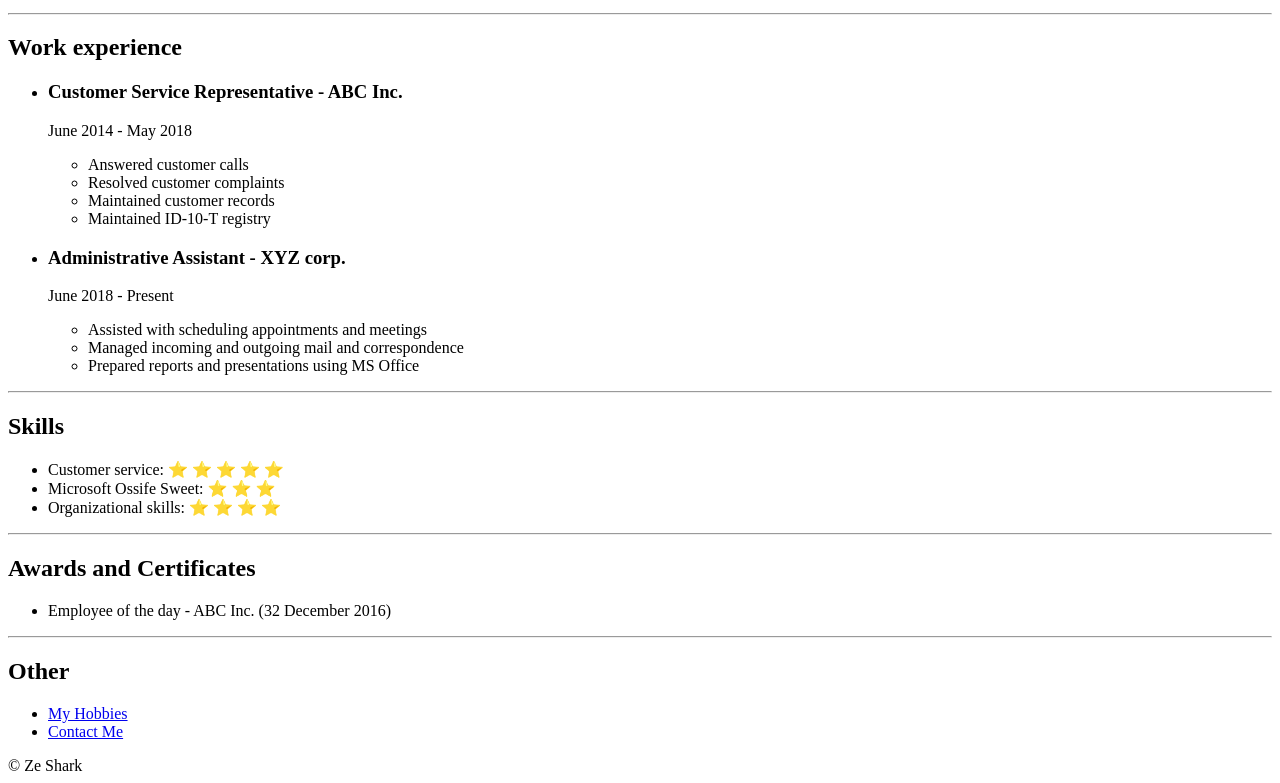
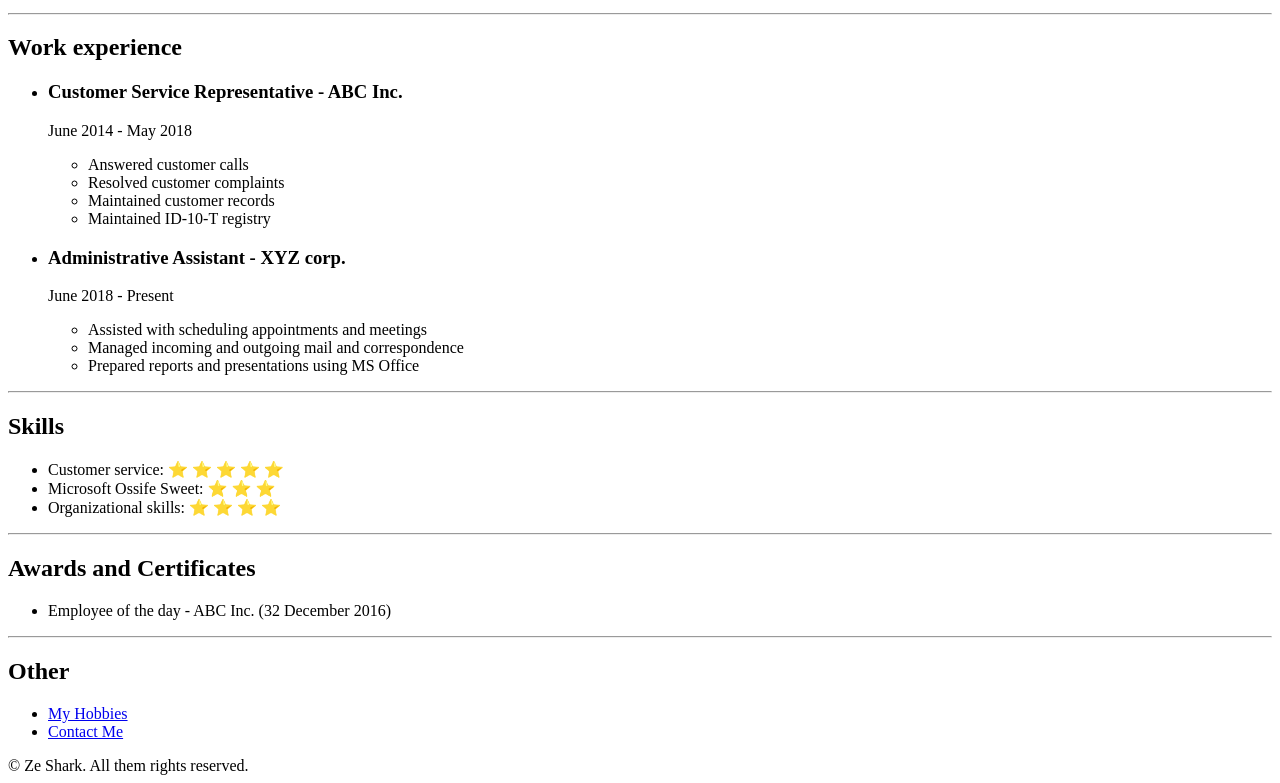
Before and after one commit to ze-shark/capstone1, a plain HTML site: page index.html in a window 1280 px wide. Shown: the part 411-1194 px from the top of the page. Drawn offline with Linux system fonts and the light colour scheme.

Commit message:
Update index.html

```diff
--- a/index.html
+++ b/index.html
@@ -60,7 +60,7 @@
             <li><a href="./Extra pages/about.html">My Hobbies</a></li>
             <li><a href="./Extra pages/contact.html">Contact Me</a></li>
         </ul>
-    <footer>&#169 Ze Shark</footer>
+    <footer>&#169 Ze Shark. All them rights reserved.</footer>
 
 
 
```
